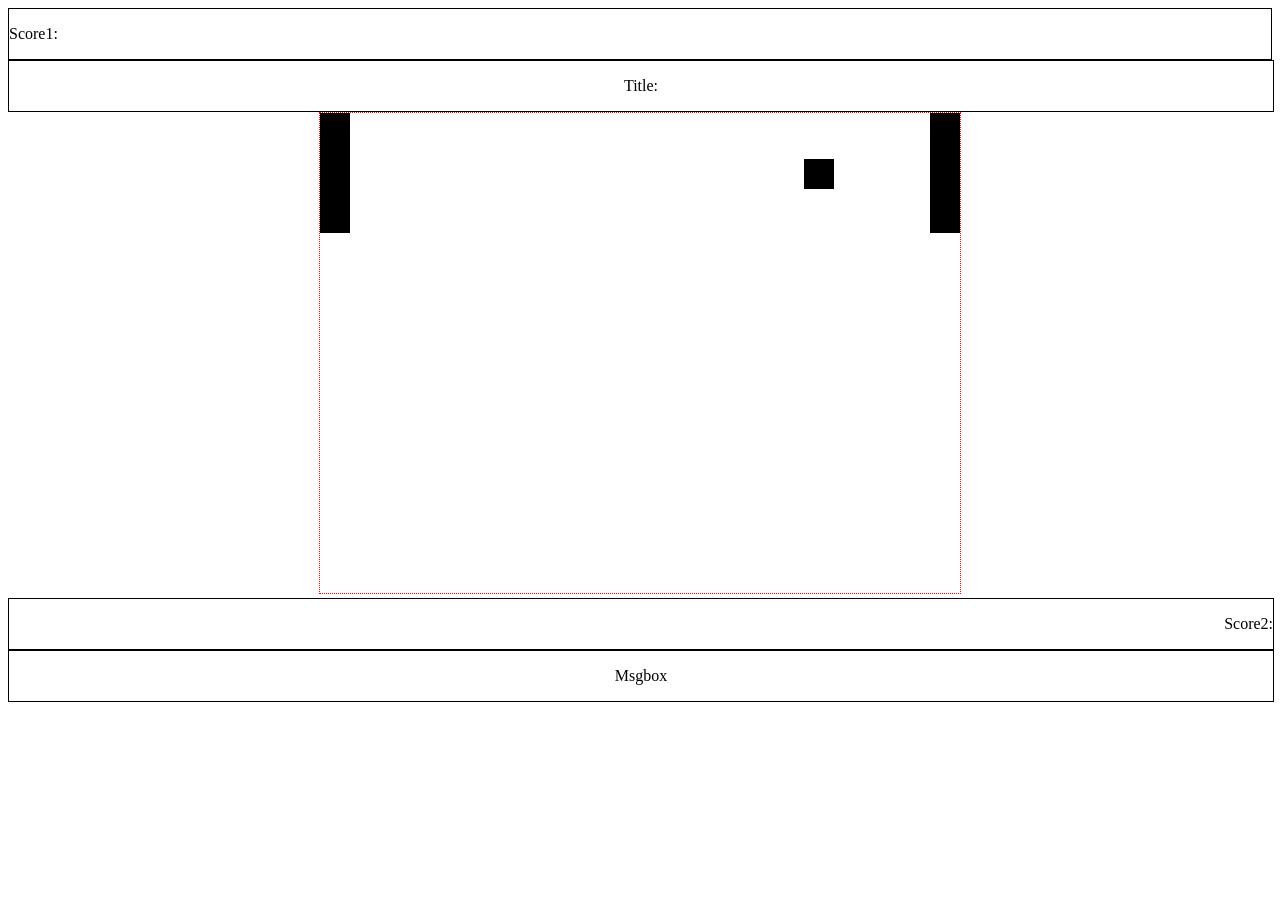
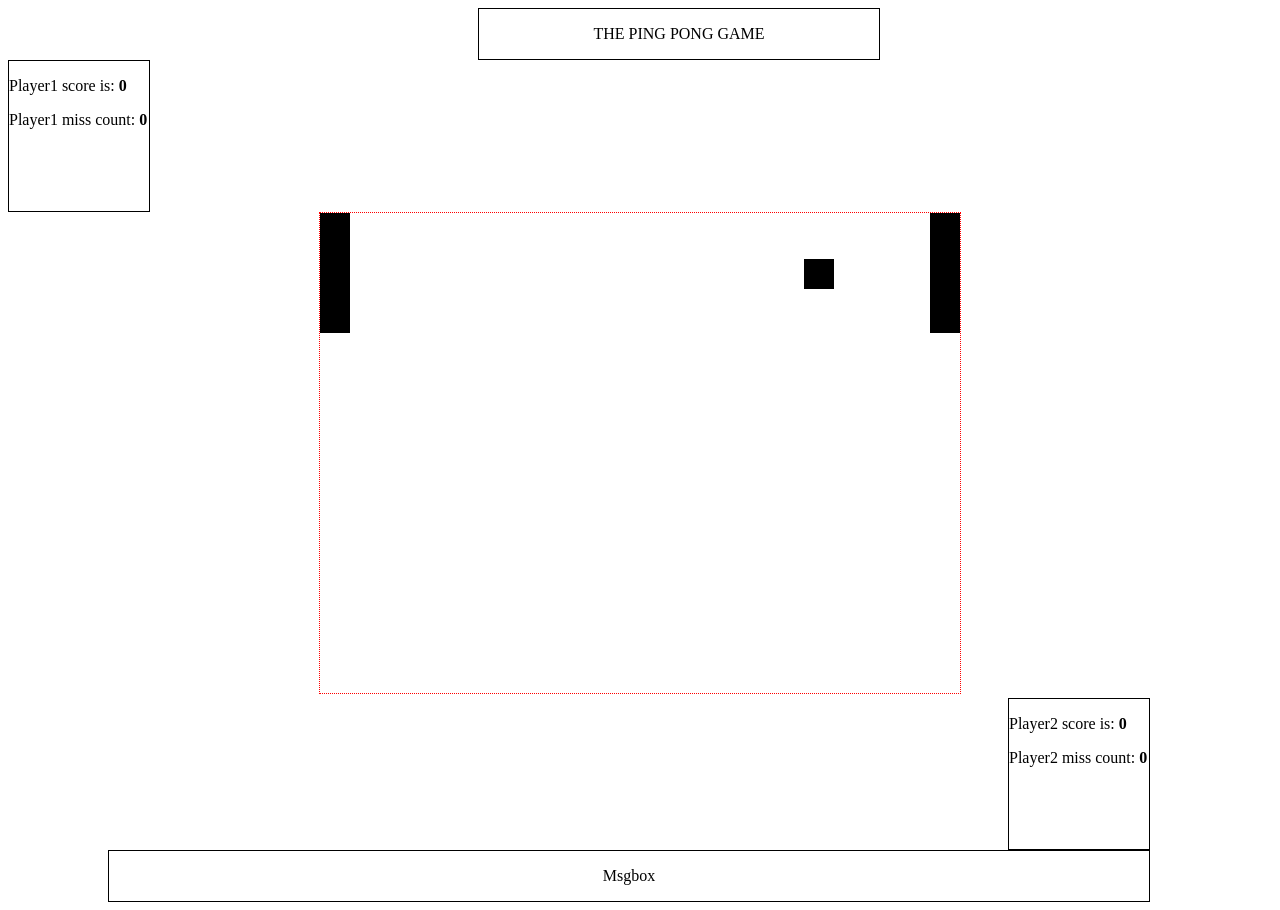
Before and after one commit to A1J0/pingpong, a plain HTML site: page index.html in a window 1280 px wide. Before the commit the page ends 800 px from the top, so only its background shows below. Drawn offline with nearby package versions, Linux system fonts and the light colour scheme.

Commit message:
score and miss count

```diff
--- a/index.html
+++ b/index.html
@@ -12,39 +12,51 @@
 		}
 		#title-box{
 			border: 1px solid black;
-			width:100%;
+			width: 400px;
+			height: 50px;
+			margin-left: 470px;
 			text-align: center;
 		}
 		#pl1-box{
 			border: 1px solid black;
+			width: 140px;
+			height: 150px;
 		}
 		#pl2-box{
 			border: 1px solid black;
-			width:100%;
-			text-align: right;
+			width: 140px;
+			height: 150px;
+			margin-left: 1000px;
 		}
 		#msg-box{
 			border: 1px solid black;
-			width:100%;
+			width: 1040px;
+			height: 50px;
+			margin-left: 100px;
 			text-align: center;
 		}
 		</style>
 		<script src="http://ajax.googleapis.com/ajax/libs/jquery/1.10.2/jquery.min.js"></script>
 	</head>
 	<body>
+		<div class="space"></div>
+		<div id = "title-box">
+			<p>THE PING PONG GAME</p>
+		</div>
+		<div class="space"></div>
 		<div id = "pl1-box" width="100" height="300">
-			<p>Score1:</p>
-		</div>
-		<div id = "title-box">
-			<p>Title:</p>
+			<p>Player1 score is: <strong data-bind = "text:score1">0</strong></p>
+			<p>Player1 miss count: <strong data-bind = "text:miss1">0</strong></p>
 		</div>
 		<div id = "canvas-container">
 			<canvas id="canvas" width="640" height="480">
 			</canvas>
 		</div>
 		<div id = "pl2-box">
-			<p>Score2:</p>
+			<p>Player2 score is: <strong data-bind = "text:score2">0</strong></p>
+			<p>Player2 miss count: <strong data-bind = "text:miss2">0</strong></p>
 		</div>
+		<div class="space"></div>
 		<div id = "msg-box">
 			<p>Msgbox</p>
 		</div>
@@ -109,6 +121,7 @@
 					miss1++;
 					console.log(miss1);
 					ball.setPosition(width/2,height/2);
+					console.log(Player )
 					//miss1 = 0;
 					//miss2 = 0;
 					score1 = 0;
@@ -202,6 +215,14 @@
 		        peddles[1].move(1);
 		    }
 		}
+
+		//knockout.js
+		function AppViewModel(){
+			this.score1 = ko.observable(score1);
+			this.score2 = ko.observable(score2);
+		}
+
+		ko.applyBindings(new AppViewModel());
 		</script>
 	</body>
 </html>
```
